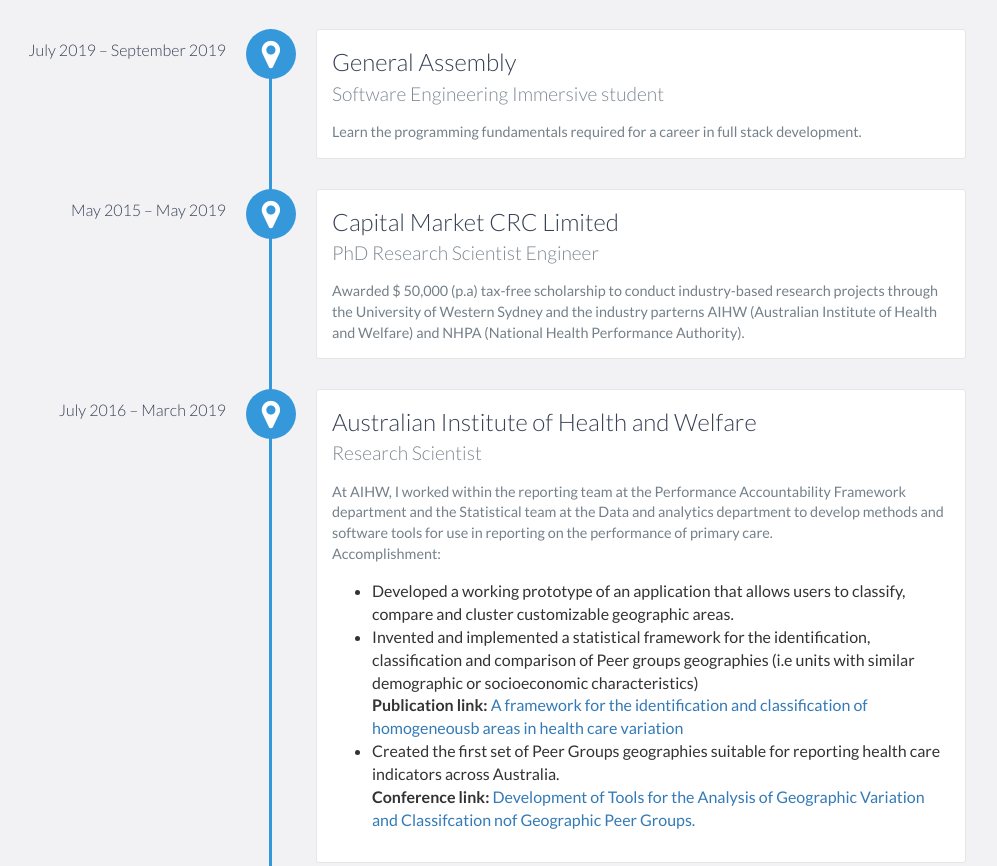
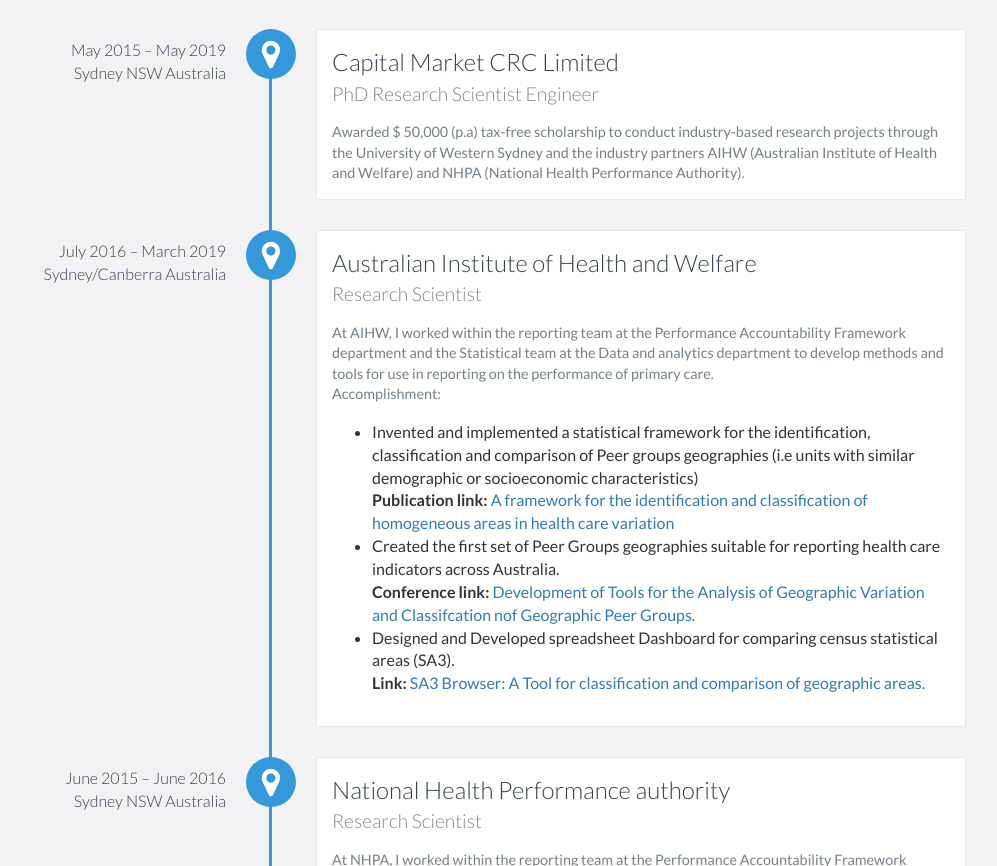
Before and after one commit to lpinzari/portfolio, a website: page index.html in a window 1280 px wide. Shown: the part 1260-2126 px from the top of the page, without its empty margins (174-1171 px from the left). Drawn offline with nearby package versions, Linux system fonts and the light colour scheme; some icons are missing.

Commit message:
Edits to the Experience section

```diff
--- a/index.html
+++ b/index.html
@@ -88,45 +88,42 @@
     <div id="experience" class="background-alt">
         <h2 class="heading">Experience</h2>
         <div id="experience-timeline">
-            <div data-date="July 2019 – September 2019">
-                <h3>General Assembly</h3>
-                <h4>Software Engineering Immersive student</h4>
+
+            <div data-date="May 2015 – May 2019 <br>Sydney NSW Australia</br>">
+                <h3>Capital Market CRC Limited</h3>
+                <h4>PhD Research Scientist Engineer</h4>
                 <p>
-                    Learn the programming fundamentals required for a career in full stack development.
+                    Awarded $ 50,000 (p.a) tax-free scholarship to conduct industry-based research projects through the University of Western Sydney and the industry partners AIHW (Australian Institute of Health and Welfare) and NHPA (National Health Performance Authority).
                 </p>
             </div>
 
-            <div data-date="May 2015 – May 2019">
-                <h3>Capital Market CRC Limited</h3>
-                <h4>PhD Research Scientist Engineer</h4>
-                <p>
-                    Awarded $ 50,000 (p.a) tax-free scholarship to conduct industry-based research projects through the University of Western Sydney and the industry parterns AIHW (Australian Institute of Health and Welfare) and NHPA (National Health Performance Authority).
-                </p>
-            </div>
-
-            <div data-date="July 2016 – March 2019">
+            <div data-date="July 2016 – March 2019 <br>Sydney/Canberra Australia">
                 <h3>Australian Institute of Health and Welfare</h3>
                 <h4>Research Scientist</h4>
                 <p>
-                    At AIHW, I worked within the reporting team at the Performance Accountability Framework department and the Statistical team at the Data and analytics department to develop methods and software tools for use in reporting on the performance of primary care. <br>
+                    At AIHW, I worked within the reporting team at the Performance Accountability Framework department and the Statistical team at the Data and analytics department to develop methods and tools for use in reporting on the performance of primary care. <br>
                     Accomplishment:
               <ul>
-                <li> Developed a working prototype of an application that allows users to classify, compare and cluster customizable geographic areas.
-                <li> Invented and implemented a statistical framework for the identification, classification and comparison of Peer groups geographies (i.e units with similar demographic or socioeconomic characteristics)<br><strong>Publication link:</strong> <a href="https://ij-healthgeographics.biomedcentral.com/articles/10.1186/s12942-018-0162-8">A framework for the identification and classification of homogeneousb areas in health care variation</a>
-                <li> Created the first set of Peer Groups geographies suitable for reporting health care indicators across Australia.<br> <strong>Conference link:</strong> <a href="http://wennbergcollaborative.org/events/wennberg-international-collaborative-spring-policy-meeting-2017/2017-conference-presentations">
+                <li> Invented and implemented a statistical framework for the identification, classification and comparison of Peer groups geographies (i.e units with similar demographic or socioeconomic characteristics)<br><strong>Publication link:</strong> <a href="https://ij-healthgeographics.biomedcentral.com/articles/10.1186/s12942-018-0162-8">A framework for the identification and classification of homogeneous areas in health care variation</a>
+                <li> Created the first set of Peer Groups geographies suitable for reporting health care indicators across Australia.<br> <strong>Conference link: </strong> <a href="http://wennbergcollaborative.org/events/wennberg-international-collaborative-spring-policy-meeting-2017/2017-conference-presentations">
                 Development of Tools for the Analysis of Geographic Variation and Classifcation nof Geographic Peer Groups.</a>
+                <li> Designed and Developed spreadsheet Dashboard for comparing census statistical areas (SA3).<br>
+                <strong>Link: </strong>
+                <a href="https://www.ludovicopinzari.net/uploads/4/4/5/5/44550263/sa3_browser.pdf">SA3 Browser: A Tool for classification and comparison of geographic areas.</a>
                 </p>
             </div>
-            <div data-date="July 2016 – March 2019">
+            <div data-date="June 2015 – June 2016 <br>Sydney NSW Australia</br>">
                 <h3>National Health Performance authority</h3>
                 <h4>Research Scientist</h4>
                 <p>
-                    At AIHW, I worked within the reporting team at the Performance Accountability Framework department and the Statistical team at the Data and analytics department to develop methods and software tools for use in reporting on the performance of primary care. <br>
+                    At NHPA, I worked within the reporting team at the Performance Accountability Framework department and the Statistical team at the Data and analytics department to develop methods and tools for use in reporting on the performance of primary care. <br>
                     Accomplishments:
               <ul>
-                 <li> Developed and implemented a visualization tool which enables healthcare planners to easily
+                 <li> Mapping Network flows to
                  analyse local supply and demand of health workforce.
+                 <br><strong>Link:</strong><a href="https://github.com/lpinzari/mapping-networks-r-arcgis"> Mapping Network flows in R and ArcGis</a>
                  <li> Designed an optimization model to customize geographies suitable for reporting health indicators.
+                 <br><strong>Link:</strong><a href="https://www.ludovicopinzari.net/uploads/4/4/5/5/44550263/classicthesis.pdf"> A Multi-objective Maximum Flow set partitioning problem with customizable constraints to the definition of rational primary catchment areas.</a>
                 </p>
             </div>
         </div>
@@ -138,7 +135,7 @@
         <div class="education-block">
             <h3>University of Western Sydney</h3>
             <span class="education-date">March 2017 - December 2020</span>
-            <h4>PhD Health Data Science<span>Campbelltown NSW Australia</span></h4>
+            <h4>PhD Health Data Science.  <span>Campbelltown NSW Australia</span></h4>
             <p>
             <strong>Activities:</strong> Public Health - Health system performance - Health GIS - Statistical modeling - Clustering
             <br> <strong>Thesis title:</strong> <a href="https://www.ludovicopinzari.net/uploads/4/4/5/5/44550263/thesis_phd.pdf">Development of Tools for Customizable peer-grouping of geographic areas in the analysis of health care variation</a>.
@@ -149,7 +146,7 @@
         <div class="education-block">
             <h3>General Assembly</h3>
             <span class="education-date">July 2019 - September 2019</span>
-            <h4>Software Engineering Immersive<span>Sydney NSW Australia</span></h4>
+            <h4>Software Engineering Immersive.  <span>Sydney NSW Australia</span></h4>
             <p>
             <strong>key coursework:</strong> Javascript - HTML - CSS - Bootstrap - Ruby - Rails - Git - GitHub - Unix Shell - Postgresql
             <br> Learning the technologies required for full stack development.
@@ -160,7 +157,7 @@
         <div class="education-block">
             <h3>University of Roma Tre</h3>
             <span class="education-date">October 2008 - March 2014</span>
-            <h4>Master of Automation and Management engineering<span>Rome, Italy</span></h4>
+            <h4>Master of Automation and Management engineering.  <span>Rome, Italy</span></h4>
             <storng>Final degree score:</strong> 110 cum laude
             <p>
             <strong>Key coursework:</strong> System theory - Industrial robotic - Data Fusion - Operations Research - Optimization <br>
@@ -173,7 +170,7 @@
         <div class="education-block">
             <h3>University of Roma Tre</h3>
             <span class="education-date">October 2002 - July 2007</span>
-            <h4>Bachelor of Computer Science<span>Rome, Italy</span></h4>
+            <h4>Bachelor of Computer Science.  <span>Rome, Italy</span></h4>
             <storng>Final degree score:</strong> 102/110
             <p>
             <strong>Activities:</strong> Object oriented Programming - Job shop scheduling - Combinatorial optimization <br>
```
